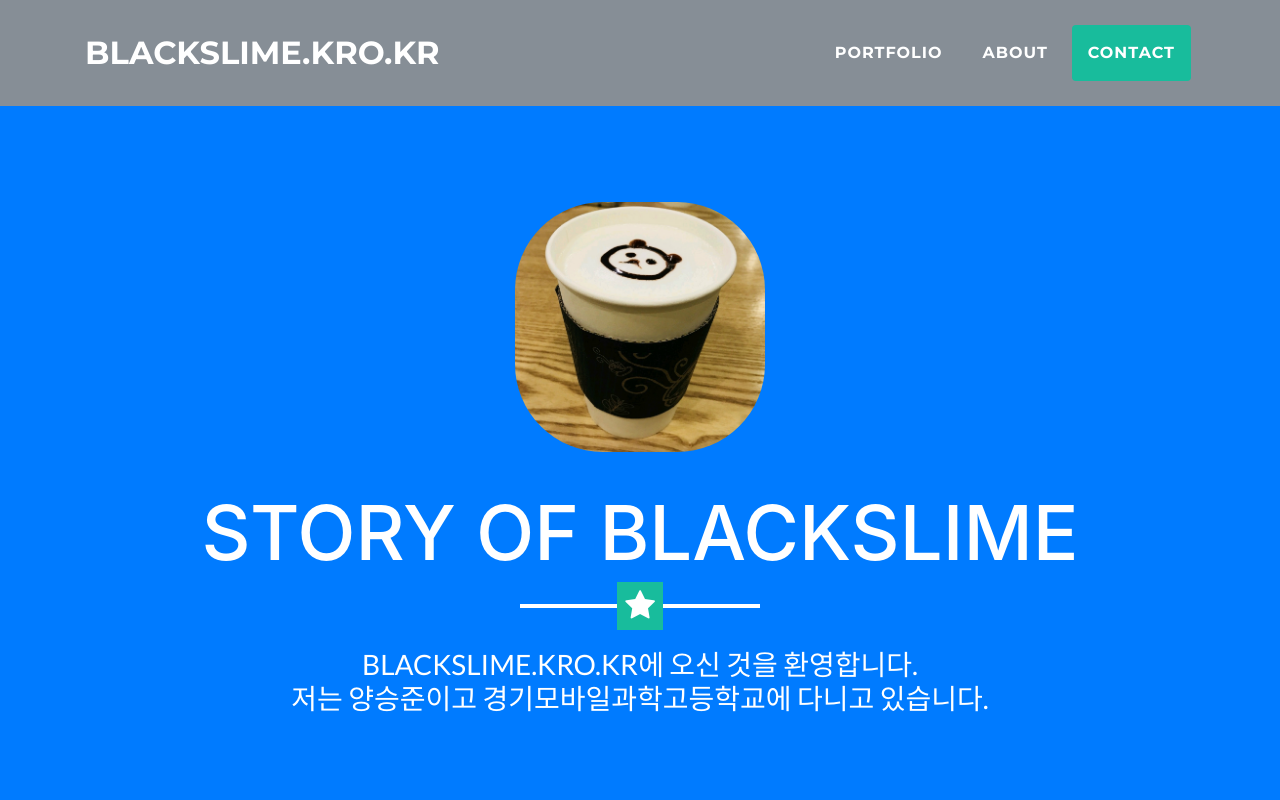
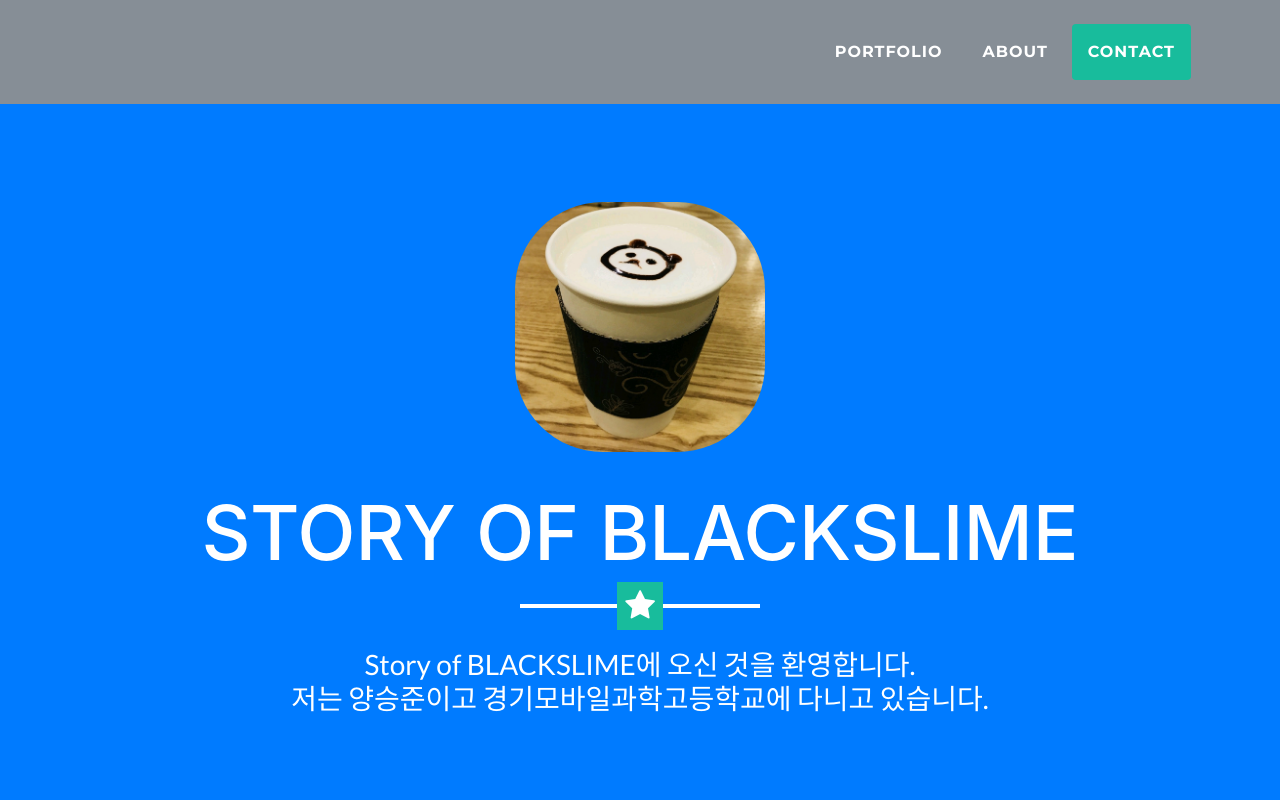
Before and after one commit to YSJ0413/ysj0413.github.io, a website with bundled scripts: page index.html in a window 1280 px wide. Shown: the top 800 px of the page. Built offline with nearby package versions, Linux system fonts and the light colour scheme.

Commit message:
CC
change

```diff
--- a/index.html
+++ b/index.html
@@ -28,7 +28,7 @@
     <!-- Navigation -->
     <nav class="navbar navbar-expand-lg bg-secondary fixed-top text-uppercase" id="mainNav">
       <div class="container">
-        <a class="navbar-brand js-scroll-trigger" href="#page-top">blackslime.kro.kr</a>
+        <a class="navbar-brand js-scroll-trigger" href="#page-top"></a>
         <button class="navbar-toggler navbar-toggler-right text-uppercase bg-primary text-white rounded" type="button" data-toggle="collapse" data-target="#navbarResponsive" aria-controls="navbarResponsive" aria-expanded="false" aria-label="Toggle navigation">
           메뉴
           <i class="fa fa-bars"></i>
@@ -55,7 +55,7 @@
         <img class="img-fluid mb-5 d-block mx-auto" src="img/profile.jpg" style="border-radius:88px; width:250px; height:250px;"alt="">
         <h1 class="text-uppercase mb-0;hr:star-light">story of BLACKSLIME</h1>
         <hr class="star-light">
-        <h2 class="font-weight-light mb-0">BLACKSLIME.KRO.KR에 오신 것을 환영합니다. <br>저는 양승준이고 경기모바일과학고등학교에 다니고 있습니다.</h2>
+        <h2 class="font-weight-light mb-0">Story of BLACKSLIME에 오신 것을 환영합니다. <br>저는 양승준이고 경기모바일과학고등학교에 다니고 있습니다.</h2>
       </div>
     </header>
 
```
